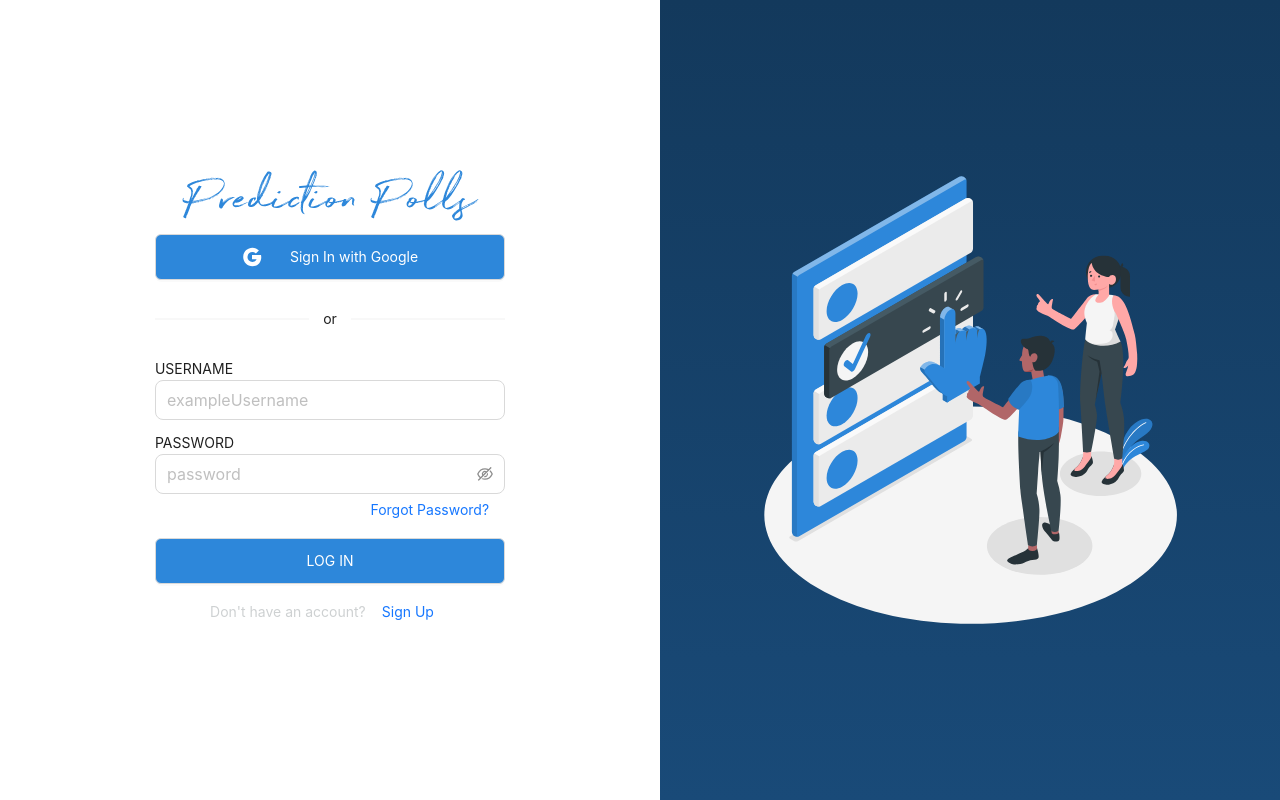
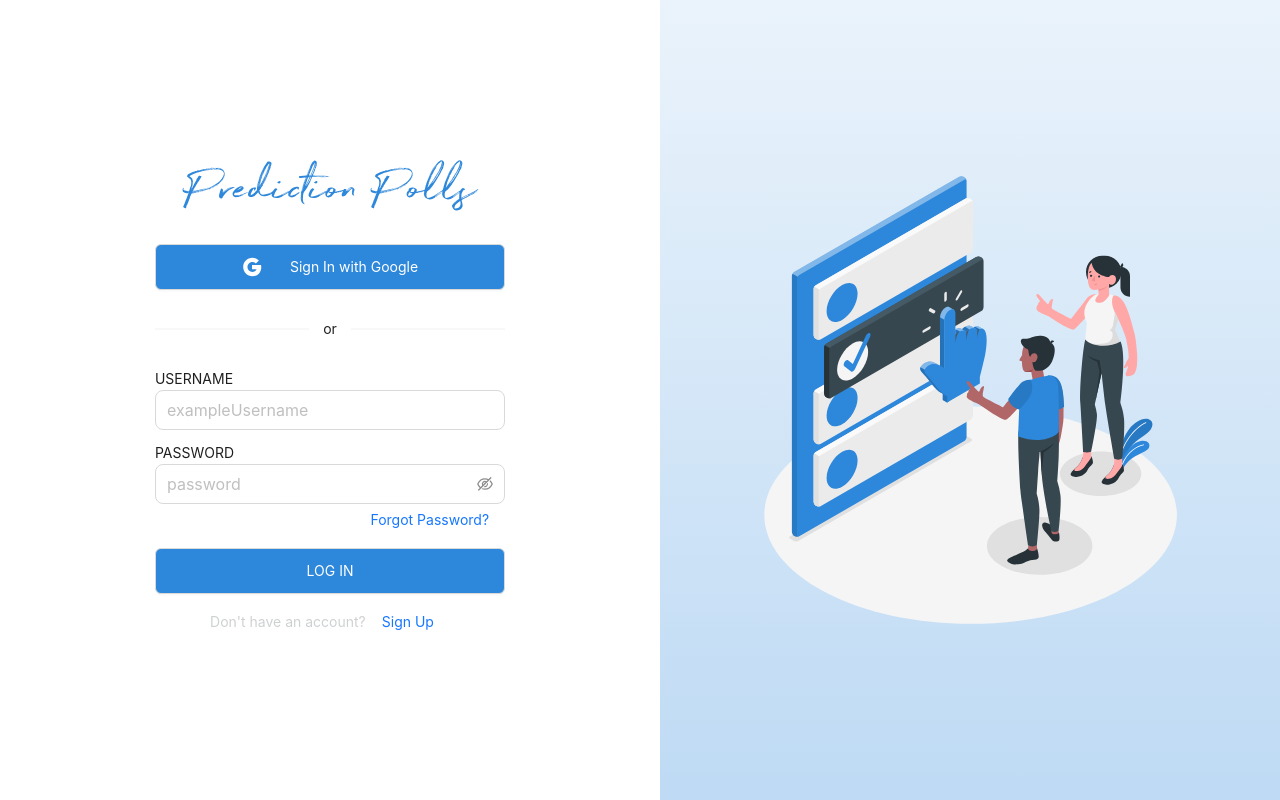
Before and after one commit to bounswe/bounswe2023group4, a React (Create React App) app in the folder prediction-polls/frontend/: page /auth/sign-in in a window 1280 px wide. Built offline with nearby package versions, Linux system fonts and the light colour scheme; no server answers.

Commit message:
updated css errors

```diff
--- a/prediction-polls/frontend/src/Pages/Auth/SignIn/SignIn.module.css
+++ b/prediction-polls/frontend/src/Pages/Auth/SignIn/SignIn.module.css
@@ -29,7 +29,7 @@
   display: flex;
   align-items: center;
   justify-content: center;
-  background: linear-gradient(var(--primary-900), var(--primary-800));
+  background: linear-gradient(var(--primary-50), var(--primary-100));
 }
 
 .displayCenterStyle {
@@ -42,14 +42,14 @@
   display: flex;
   align-items: center;
   justify-content: center;
-  color: var(--neutral-100);
   padding: 22px 0px;
   width: 100%;
   background: var(--primary-500);
   color: var(--neutral-white);
 }
-
-;
+.formButtonStyle:hover {
+  background: var(--primary-600);
+}
 
 .logoStyle {
   color: var(--neutral-100);
--- a/prediction-polls/frontend/src/Pages/Auth/SignUp/SignUp.module.css
+++ b/prediction-polls/frontend/src/Pages/Auth/SignUp/SignUp.module.css
@@ -29,6 +29,7 @@
      padding: 22px 0px;
      width: 100%;
      opacity: 0.85;
+        background: var(--primary-500);
  }
 
  .dividerStyle {
--- a/prediction-polls/frontend/src/Pages/Auth/SignUp/index.jsx
+++ b/prediction-polls/frontend/src/Pages/Auth/SignUp/index.jsx
@@ -207,7 +207,7 @@ function SignUp() {
           <Form.Item>
             <div className={styles.displayCenterStyle}>
               I Have an Account
-              <Link to="/auth/sign-in" className={{ marginLeft: "10px" }}>
+              <Link to="/auth/sign-in" style={{ paddingLeft: "10px" }}>
                 Login
               </Link>
             </div>
```
